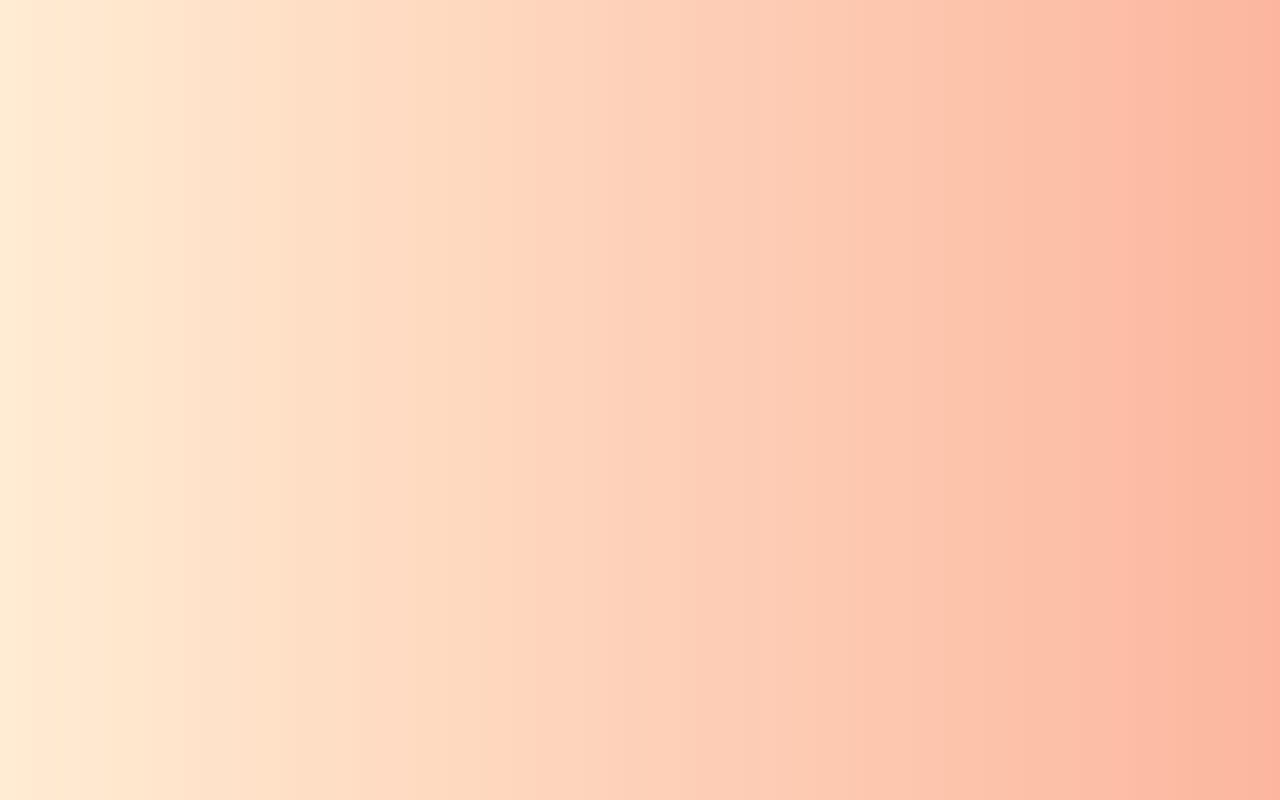
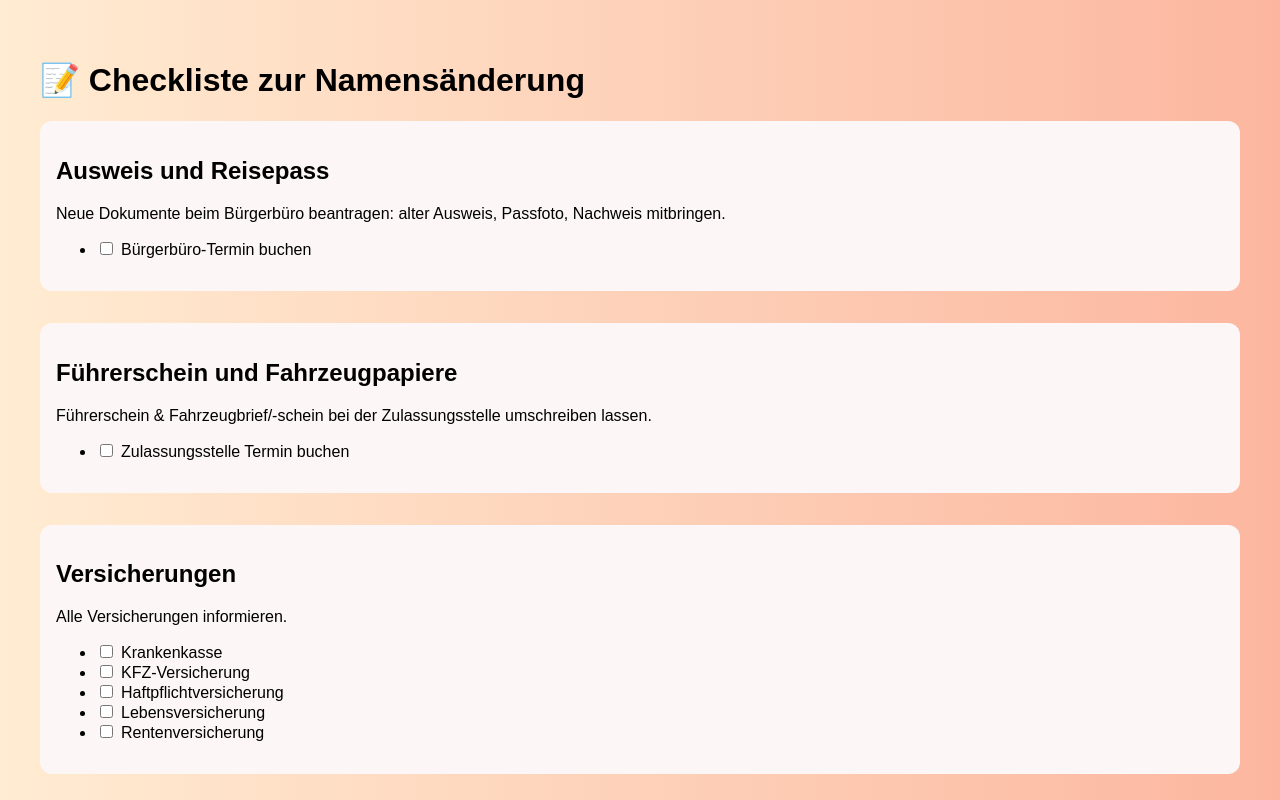
Before and after one commit to SiReStyle/Checklistfornamechanging, a React (Create React App) app: page / in a window 1280 px wide. Shown: the top 800 px of the page. Built offline with nearby package versions, Linux system fonts and the light colour scheme.

Commit message:
Update App.jsx

```diff
--- a/src/App.jsx
+++ b/src/App.jsx
@@ -1,4 +1,3 @@
-// App.jsx
 import React, { useState, useEffect } from 'react';
 import confetti from 'canvas-confetti';
 
@@ -56,4 +55,39 @@ export default function NamensCheckliste() {
       }
     });
   }, [termine]);
+
+  const handleCheck = (i, j) => {
+    const updated = [...checked];
+    updated[i][j] = !updated[i][j];
+    setChecked(updated);
+    localStorage.setItem("checked_state", JSON.stringify(updated));
+    if (updated[i].every(Boolean)) confetti();
+  };
+
+  return (
+    <div style={{ padding: "2rem", fontFamily: "sans-serif" }}>
+      <h1>📝 Checkliste zur Namensänderung</h1>
+      {checklistItems.map((item, i) => (
+        <div key={i} style={{ marginBottom: "2rem", padding: "1rem", background: "#fdf6f6", borderRadius: "12px" }}>
+          <h2>{item.title}</h2>
+          <p>{item.description}</p>
+          <ul>
+            {item.subtasks.map((sub, j) => (
+              <li key={j}>
+                <label>
+                  <input
+                    type="checkbox"
+                    checked={checked[i][j]}
+                    onChange={() => handleCheck(i, j)}
+                    style={{ marginRight: "0.5rem" }}
+                  />
+                  {sub}
+                </label>
+              </li>
+            ))}
+          </ul>
+        </div>
+      ))}
+    </div>
+  );
 }
```
